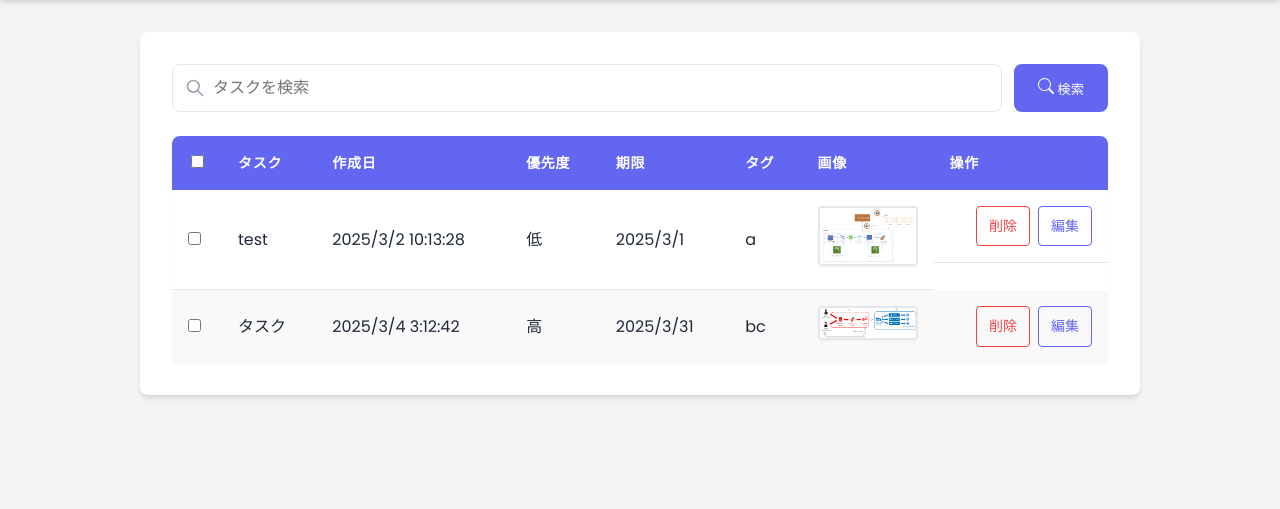
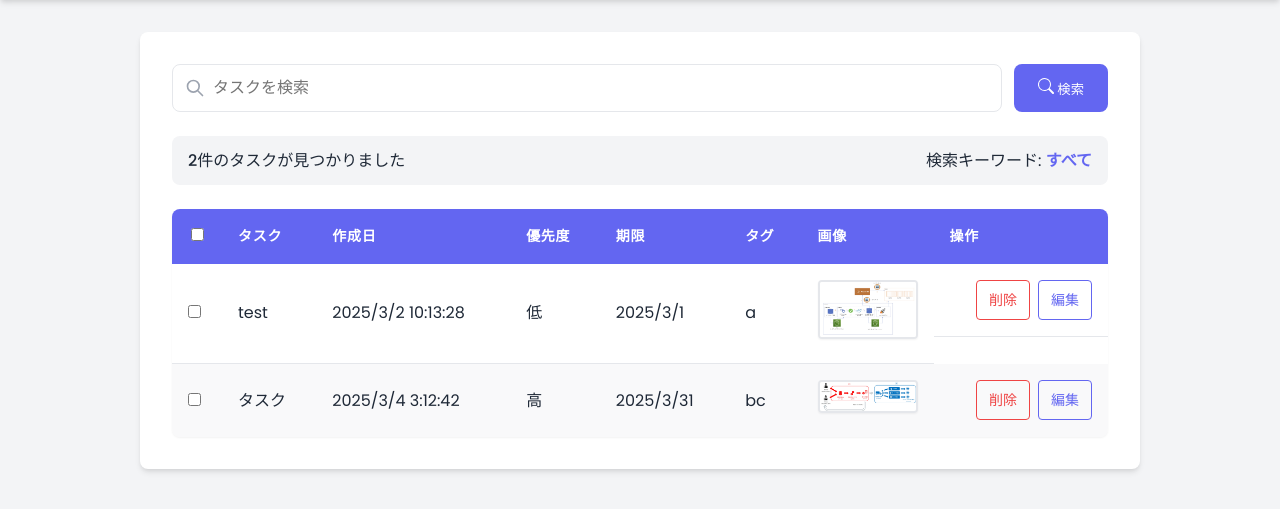
Before and after one commit to kazucch0925/flask_ecs_test, a Flask app: page / in a window 1280 px wide. Shown: the part 74-583 px from the top of the page. Run offline with Flask 3, Linux system fonts and the light colour scheme; a user stored in the database is signed in; data comes from the database, SQL or seed files in the repository.

Commit message:
検索機能が動くように修正

```diff
--- a/app/routes/main.py
+++ b/app/routes/main.py
@@ -32,25 +32,4 @@ def index():
     else:
         return redirect(url_for('auth.register'))
 
-@main_bp.route('/todos', methods=['GET'])
-def get_todos():
-    try:
-        current_app.logger.info('Task retrieval route called.')
-        if 'logged_in' in session and session['logged_in']:
-            user_id = session.get('user_id')
-            if user_id is None:
-                current_app.logger.error('Error: user_id not found in session. Session: %s', session)
-                return jsonify({"message": "user_id not found in session"}), 401
-
-            tokyo_tz = pytz.timezone('Asia/Tokyo')
-
-            todo_list = Todo.query.filter_by(user_id=user_id).all()
-            todos = [get_todo_response(todo) for todo in todo_list]
-            current_app.logger.info('Tasks retrieved at Tokyo time: %s. Session: %s', datetime.now(tokyo_tz).isoformat(), session)
-            current_app.logger.info('Todos: %s', todos)
-            return jsonify(todos)
-        current_app.logger.error('Unauthorized access attempt. Session: %s', session)
-        return jsonify({"message": "Unauthorized"}), 401
-    except Exception as e:
-        current_app.logger.error('Error retrieving todos: %s', str(e))
-        return jsonify({"message": "An error occurred while retrieving todos"}), 500
+# /todosのGETルートはapp/routes/tasks.pyに移動しました
--- a/static/scripts.js
+++ b/static/scripts.js
@@ -95,9 +95,21 @@ document.getElementById('image').addEventListener('change', function(event) {
 });
 
 function fetchTodos(search = '') {
+    // 検索実行中の状態表示
+    const loadingSpinner = document.getElementById('loadingSpinner');
+    const todoTable = document.querySelector('.todo-table');
+    const searchResultsInfo = document.getElementById('searchResultsInfo');
+    const noResults = document.getElementById('noResults');
+
+    // 検索前の状態をリセット
+    loadingSpinner.style.display = 'block';
+    todoTable.style.display = 'none';
+    searchResultsInfo.style.display = 'none';
+    noResults.style.display = 'none';
+
     let url = '/todos';
     if (search) {
-        url += `?search=${search}`;
+        url += `?search=${encodeURIComponent(search)}`;
     }
 
     fetch(url)
@@ -115,6 +127,28 @@ function fetchTodos(search = '') {
             console.log('Fetched todos:', data);
             const todoListElement = document.getElementById('todoList');
             todoListElement.innerHTML = '';
+
+            // 検索結果の件数を表示
+            const resultCount = document.getElementById('resultCount');
+            resultCount.textContent = data.length;
+
+            // 検索キーワードを表示
+            const searchQueryDisplay = document.getElementById('searchQueryDisplay');
+            searchQueryDisplay.textContent = search || 'すべて';
+
+            // 検索結果情報を表示
+            searchResultsInfo.style.display = 'flex';
+
+            if (data.length === 0) {
+                // 検索結果が0件の場合
+                todoTable.style.display = 'none';
+                noResults.style.display = 'block';
+                return;
+            }
+
+            // 検索結果がある場合はテーブルを表示
+            todoTable.style.display = 'table';
+
             const priorityLabels = {1: '低', 2: '中', 3: '高'};
             data.forEach(todo => {
                 console.log(todo); // デバッグ用
@@ -165,13 +199,19 @@ function fetchTodos(search = '') {
         })
         .catch(error => {
             console.error('Error fetching todos:', error);
-            const errorMessageElement = document.querySelector('.error-message');
-            if (errorMessageElement) {
-                errorMessageElement.textContent = `タスクの取得に失敗しました: ${error.message}`;
-                errorMessageElement.style.display = 'block';
-            }
+            showToast(`タスクの取得に失敗しました: ${error.message}`, 'error');
+
+            // エラー時も検索結果情報を表示
+            const searchQueryDisplay = document.getElementById('searchQueryDisplay');
+            searchQueryDisplay.textContent = search || 'すべて';
+            document.getElementById('resultCount').textContent = '0';
+            searchResultsInfo.style.display = 'flex';
+            todoTable.style.display = 'none';
+            noResults.style.display = 'block';
         })
         .finally(() => {
+            // ローディングスピナーを非表示
+            loadingSpinner.style.display = 'none';
             updateCheckboxes();
         });
 }
--- a/static/styles.css
+++ b/static/styles.css
@@ -488,6 +488,70 @@ body {
     20%, 40%, 60%, 80% { transform: translateX(5px); }
 }
 
+/* 検索結果情報のスタイル */
+.search-results-info {
+    margin-bottom: 1rem;
+    padding: 0.75rem 1rem;
+    background-color: var(--light-bg);
+    border-radius: var(--radius);
+    display: flex;
+    justify-content: space-between;
+    align-items: center;
+}
+
+.search-results-count {
+    font-weight: 500;
+    color: var(--text-primary);
+}
+
+.search-query {
+    font-weight: 600;
+    color: var(--primary-color);
+}
+
+/* 検索結果なしのスタイル */
+.no-results {
+    text-align: center;
+    padding: 3rem 1rem;
+    background-color: var(--light-bg);
+    border-radius: var(--radius);
+    margin: 2rem 0;
+}
+
+.no-results-icon {
+    font-size: 3rem;
+    color: var(--text-light);
+    margin-bottom: 1rem;
+}
+
+.no-results-text {
+    font-size: 1.25rem;
+    font-weight: 500;
+    color: var(--text-primary);
+    margin-bottom: 0.5rem;
+}
+
+.no-results-subtext {
+    color: var(--text-secondary);
+}
+
+/* ローディングスピナーのスタイル */
+.loading-spinner {
+    display: none;
+    width: 40px;
+    height: 40px;
+    margin: 2rem auto;
+    border: 4px solid rgba(99, 102, 241, 0.1);
+    border-radius: 50%;
+    border-top: 4px solid var(--primary-color);
+    animation: spin 1s linear infinite;
+}
+
+@keyframes spin {
+    0% { transform: rotate(0deg); }
+    100% { transform: rotate(360deg); }
+}
+
 /* トースト通知のスタイル */
 #toastContainer {
     position: fixed;
--- a/templates/index.html
+++ b/templates/index.html
@@ -41,6 +41,30 @@
                 </svg>
                 検索
             </button>
+        </div>
+
+        <!-- 検索結果情報 -->
+        <div id="searchResultsInfo" class="search-results-info" style="display: none;">
+            <div class="search-results-count">
+                <span id="resultCount">0</span>件のタスクが見つかりました
+            </div>
+            <div>
+                検索キーワード: <span id="searchQueryDisplay" class="search-query"></span>
+            </div>
+        </div>
+
+        <!-- ローディングスピナー -->
+        <div id="loadingSpinner" class="loading-spinner"></div>
+
+        <!-- 検索結果なし表示 -->
+        <div id="noResults" class="no-results" style="display: none;">
+            <div class="no-results-icon">
+                <svg xmlns="http://www.w3.org/2000/svg" width="64" height="64" fill="currentColor" viewBox="0 0 16 16">
+                    <path d="M8 16A8 8 0 1 1 8 0a8 8 0 0 1 0 16zM7 6.5C7 7.328 6.552 8 6 8s-1-.672-1-1.5S5.448 5 6 5s1 .672 1 1.5zm-2.715 5.933a.5.5 0 0 0 .683-.183A3.498 3.498 0 0 1 8 10.5c1.295 0 2.426.703 3.032 1.75a.5.5 0 0 0 .866-.5A4.498 4.498 0 0 0 8 9.5a4.5 4.5 0 0 0-3.898 2.25.5.5 0 0 0 .183.683zM10 8c-.552 0-1-.672-1-1.5S9.448 5 10 5s1 .672 1 1.5S10.552 8 10 8z"/>
+                </svg>
+            </div>
+            <div class="no-results-text">検索結果が見つかりませんでした</div>
+            <div class="no-results-subtext">別のキーワードで検索してみてください</div>
         </div>
         <table class="todo-table">
             <thead>
```
Also changed, not shown: 1 other file.
